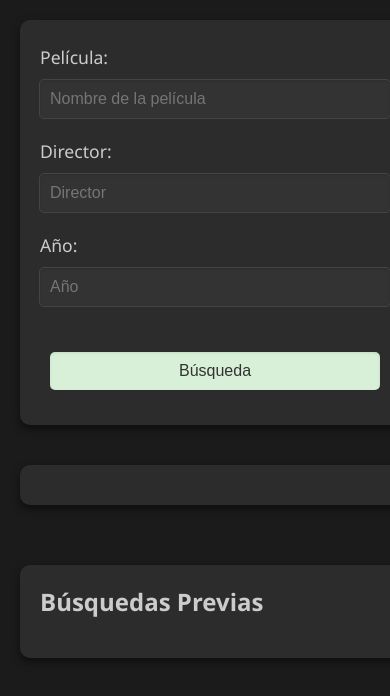
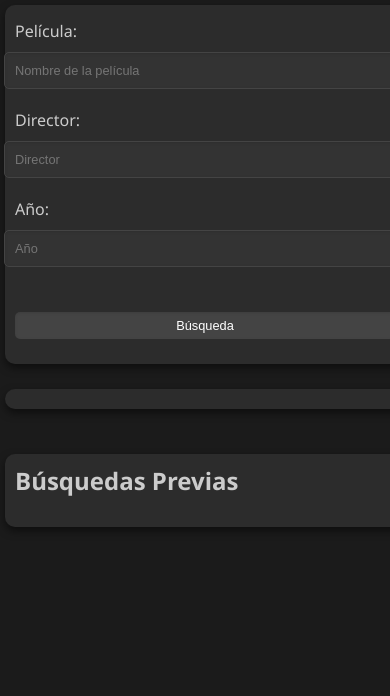
Before and after one commit to ftwice/api-buscador, a plain HTML site: page index.html in a window 390 px wide. Drawn offline with Linux system fonts and the light colour scheme.

Commit message:
version 4

```diff
--- a/index.html
+++ b/index.html
@@ -67,21 +67,20 @@
 
         /* Estilo específico para el botón de envío */
         .input-field.button {
-            background: #d8f0d8;
+            background: #444;
             border: none;
             cursor: pointer;
-            transition: background 0.3s, color 0.3s, transform 0.3s;
+            transition: background 0.3s, transform 0.3s;
             margin-top: 30px; /* Espacio adicional */
             align-self: center; /* Centrado */
             font-size: 1em;
             padding: 10px;
-            color: #333;
+            color: #fff;
         }
 
         /* Estilo para el botón de envío al pasar el cursor */
         .input-field.button:hover {
-            background: #f8c8c8;
-            color: #000;
+            background: #666;
             transform: scale(1.05);
         }
 
@@ -162,6 +161,69 @@
             from { background-color: #333; }
             to { background-color: #555; }
         }
+
+        /* Estilos responsivos */
+        @media (max-width: 768px) {
+            .container {
+                padding: 10px;
+                gap: 10px;
+            }
+
+            form {
+                padding: 15px;
+            }
+
+            .input-field {
+                width: calc(100% - 10px);
+                font-size: 0.9em;
+            }
+
+            .input-field.button {
+                padding: 8px;
+                font-size: 0.9em;
+            }
+
+            .response, .search-history {
+                padding: 15px;
+            }
+
+            .info {
+                padding: 8px;
+            }
+        }
+
+        @media (max-width: 480px) {
+            .container {
+                padding: 5px;
+                gap: 5px;
+            }
+
+            form {
+                padding: 10px;
+            }
+
+            .input-field {
+                width: 100%;
+                font-size: 0.8em;
+            }
+
+            .input-field.button {
+                padding: 6px;
+                font-size: 0.8em;
+            }
+
+            .response, .search-history {
+                padding: 10px;
+            }
+
+            .info {
+                padding: 5px;
+            }
+
+            label {
+                font-size: 1em;
+            }
+        }
     </style>
 </head>
 <body>
```
